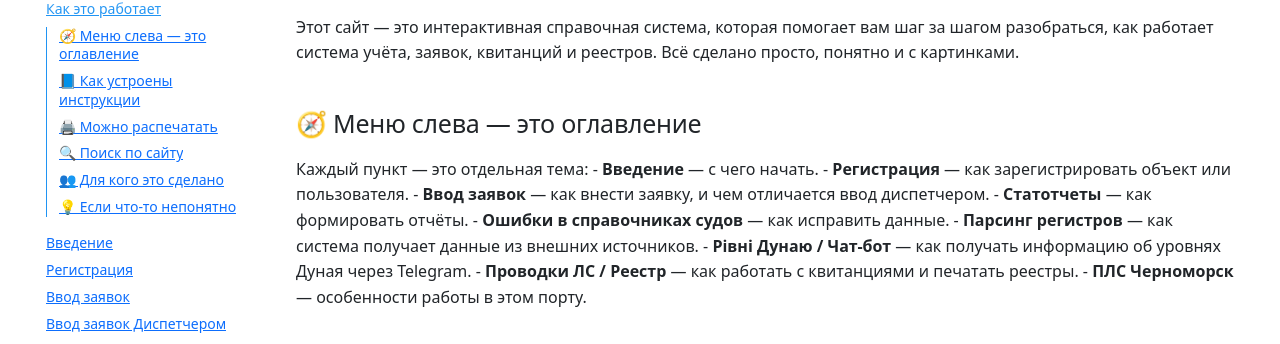
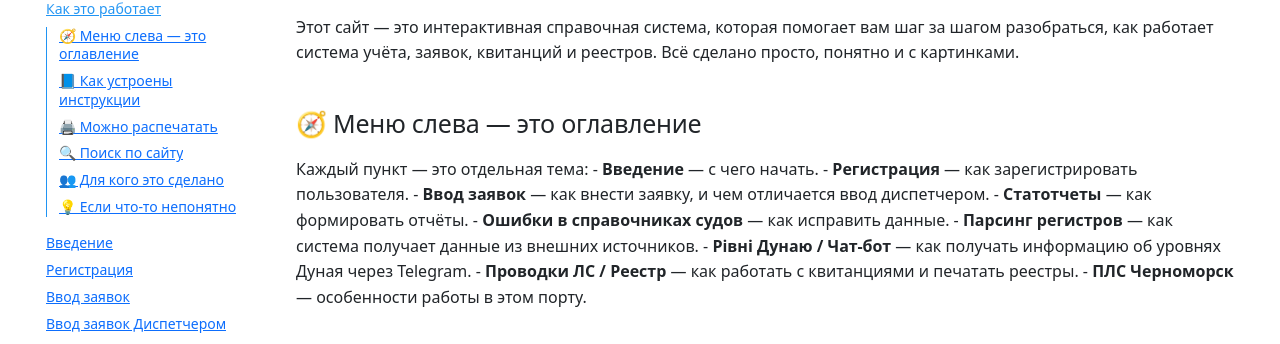
Before and after one commit to vvxsoni/Danube_help, an MkDocs documentation site: the page built from docs/how_it_works.md, in a window 1280 px wide and 900 px high. Shown: the part 165-509 px from the top of the window. Built offline with MkDocs 1.6.1 and Material for MkDocs 9.7.7, drawn with Linux system fonts in a browser that asks for light colours.

Commit message:
- **Регистрация** — как зарегистрировать пользователя.

```diff
--- a/docs/how_it_works.md
+++ b/docs/how_it_works.md
@@ -1,10 +1,9 @@
 # ❓ Как это работает
-<span style="display:none;">&nbsp;</span>
 Этот сайт — это интерактивная справочная система, которая помогает вам шаг за шагом разобраться, как работает система учёта, заявок, квитанций и реестров. Всё сделано просто, понятно и с картинками.
 ## 🧭 Меню слева — это оглавление
 Каждый пункт — это отдельная тема:
 - **Введение** — с чего начать.
-- **Регистрация** — как зарегистрировать объект или пользователя.
+- **Регистрация** — как зарегистрировать пользователя.
 - **Ввод заявок** — как внести заявку, и чем отличается ввод диспетчером.
 - **Статотчеты** — как формировать отчёты.
 - **Ошибки в справочниках судов** — как исправить данные.
```
